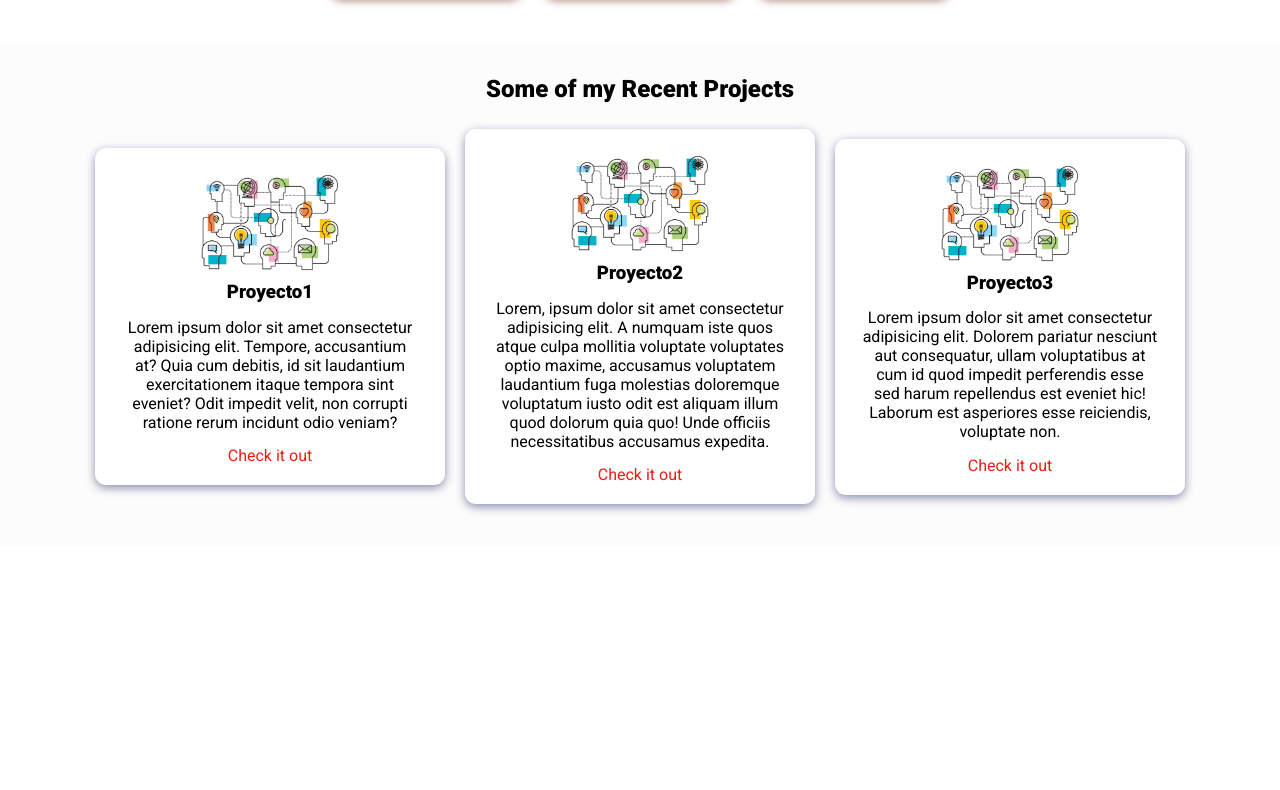
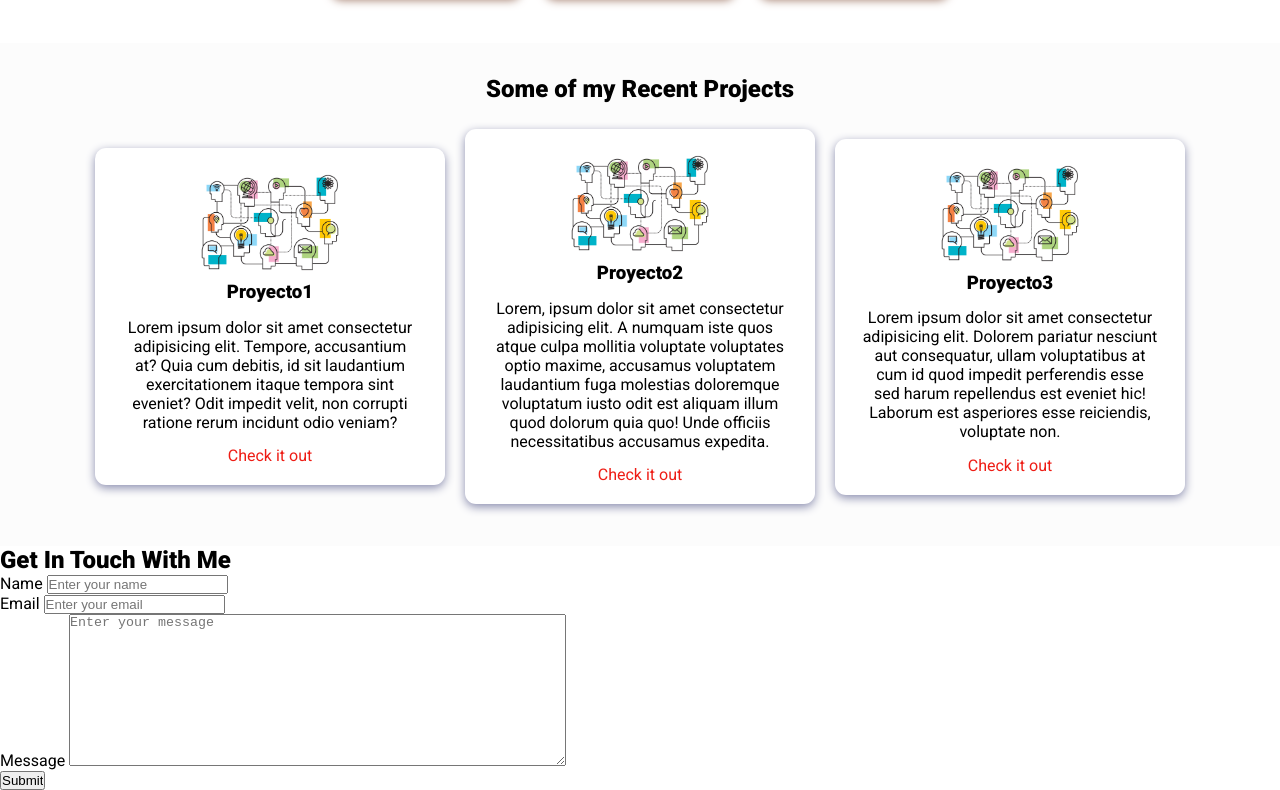
Before and after one commit to NDeleo94/Portfolio, a plain HTML site: page index.html in a window 1280 px wide. Shown: the part 1372-2162 px from the top of the page. Before the commit the page ends 1918 px from the top, so only its background shows below. Drawn offline with nearby package versions, Linux system fonts and the light colour scheme.

Commit message:
contact html section is ready

```diff
--- a/index.html
+++ b/index.html
@@ -179,8 +179,55 @@
               <a href="#" target="_blank" class="project-link">Check it out</a>
           </div>
       </div>
-  </section>
+    </section>
+
     <!-- Contact section -->
+    <section class="contact" id="contact">
+      <h2>Get In Touch With Me</h2>
+      <div class="contact-form-container">
+        <div class="contact-form">
+          <form action="https://formspree.io/f/xyylngw" method="POST"></form>
+          <div class="form-control">
+            <label for="name">Name</label>
+
+            <input
+            type="text"
+            id="name"
+            name="sender-name"
+            placeholder="Enter your name"
+            class="input-field"
+            required/>
+
+          </div>
+          <div class="form-control">
+            <label for="email">Email</label>
+
+            <input
+            type="email"
+            id="email"
+            name="sender-email"
+            placeholder="Enter your email"
+            class="input-field"
+            required/>
+
+          </div>
+          <div class="form-control">
+            <label for="message">Message</label>
+
+            <textarea
+            name="message"
+            id="message"
+            cols="60"
+            rows="10"
+            placeholder="Enter your message"
+            class="input-field"
+            required></textarea>
+
+          </div>
+          <input type="submit" value="Submit" id="submit-btn" class="submit-btn">
+        </div>
+      </div>
+    </section>
 
     <!-- Social accounts - Fixed to the right -->
 
```
